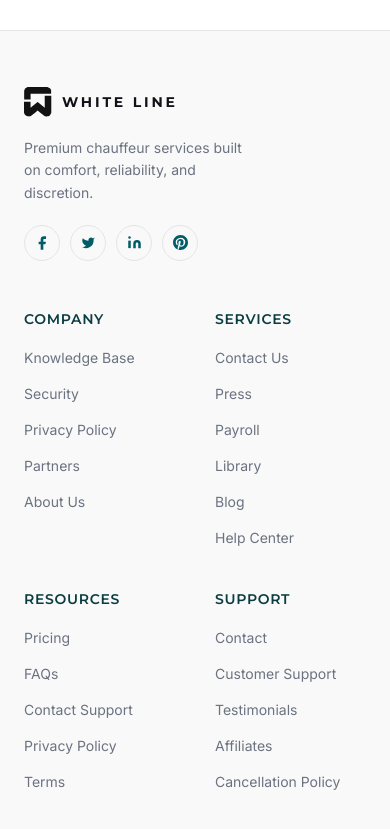
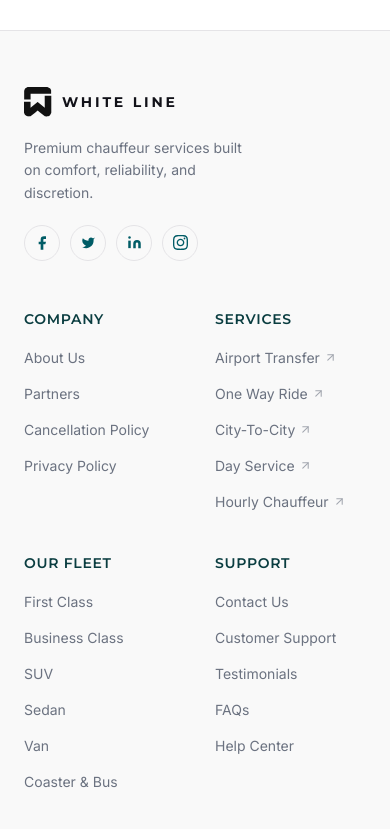
Before and after one commit to Markition-Private-Limited/white-line-next, a Next.js app: page /about in a window 390 px wide. Shown: the part 6098-6927 px from the top of the page. Built offline with nearby package versions, Linux system fonts and the light colour scheme.

Commit message:
Update navbar footer and fleet sections

```diff
--- a/app/fleet/page.tsx
+++ b/app/fleet/page.tsx
@@ -1,3 +1,4 @@
+import { Suspense } from 'react'
 import type { Metadata } from 'next'
 import FleetHero from '@/components/FleetHero'
 import FleetCarsSection from '@/components/FleetCarsSection'
@@ -12,7 +13,9 @@ export default function FleetPage() {
   return (
     <>
       <FleetHero />
-      <FleetCarsSection />
+      <Suspense>
+        <FleetCarsSection />
+      </Suspense>
       <AppSection />
     </>
   )
--- a/components/ServicesListSection.tsx
+++ b/components/ServicesListSection.tsx
@@ -1,5 +1,5 @@
 'use client'
-import { useRef } from 'react'
+import { useEffect, useRef } from 'react'
 import { motion, useScroll, useTransform } from 'framer-motion'
 import { ArrowRight } from 'lucide-react'
 import { useLanguage } from '../context/LanguageContext'
@@ -18,6 +18,9 @@ const STATIC = [
   { img: _src(s4), imgRight: false },
   { img: _src(s5), imgRight: true },
 ]
+
+// Fixed slugs matching items order: One-Way Ride, Hourly Chauffeur, City To City, Day Service, Airport Transfer
+const SLUGS = ['one-way-ride', 'hourly-chauffeur', 'city-to-city', 'day-service', 'airport-transfer']
 
 function ParallaxImage({ src, alt }: { src: string; alt: string }) {
   const ref = useRef<HTMLDivElement>(null)
@@ -79,12 +82,14 @@ function ServiceBlock({
   imgRight,
   explore,
   index,
+  slug,
 }: {
   item: ServiceItem
   img: string
   imgRight: boolean
   explore: string
   index: number
+  slug: string
 }) {
   const textBlock = (
     <motion.div
@@ -167,10 +172,12 @@ function ServiceBlock({
 
   return (
     <div
+      id={slug}
       className={`flex flex-col gap-10 lg:gap-14 items-center ${imgRight ? 'lg:flex-row' : 'lg:flex-row-reverse'}`}
       style={{
         paddingBlock: 'clamp(40px, 5vw, 72px)',
         borderTop: index === 0 ? 'none' : '1px solid rgba(0,0,0,0.07)',
+        scrollMarginTop: 90,
       }}
     >
       {textBlock}
@@ -182,6 +189,15 @@ function ServiceBlock({
 export default function ServicesListSection() {
   const { trans } = useLanguage()
   const { list } = trans.servicesPage
+
+  useEffect(() => {
+    const hash = window.location.hash.slice(1)
+    if (!hash) return
+    const el = document.getElementById(hash)
+    if (!el) return
+    const timer = setTimeout(() => el.scrollIntoView({ behavior: 'smooth', block: 'start' }), 300)
+    return () => clearTimeout(timer)
+  }, [])
 
   return (
     <section className="w-full bg-white" style={{ padding: 'clamp(72px, 9vw, 120px) 0 clamp(48px, 6vw, 80px)' }}>
@@ -247,6 +263,7 @@ export default function ServicesListSection() {
             imgRight={STATIC[i].imgRight}
             explore={list.explore}
             index={i}
+            slug={SLUGS[i]}
           />
         ))}
 
--- a/components/ServicesSection.tsx
+++ b/components/ServicesSection.tsx
@@ -20,11 +20,11 @@ import icon5 from '../assets/home_service/banner_icon/5.svg'
 const _getSrc = (i: unknown): string => (i as any).src ?? i as string
 
 const CARD_STATIC: { num: string; img: StaticImageData; icon: string }[] = [
-  { num: '01', img: oneWayImg,    icon: _getSrc(icon1) },
-  { num: '02', img: chauffeurImg, icon: _getSrc(icon2) },
+  { num: '01', img: airportImg,   icon: _getSrc(icon1) },
+  { num: '02', img: oneWayImg,    icon: _getSrc(icon2) },
   { num: '03', img: cityImg,      icon: _getSrc(icon3) },
   { num: '04', img: dayImg,       icon: _getSrc(icon4) },
-  { num: '05', img: airportImg,   icon: _getSrc(icon5) },
+  { num: '05', img: chauffeurImg, icon: _getSrc(icon5) },
 ]
 
 type CardData = { num: string; img: StaticImageData; icon: string; title: string; desc: string; explore: string }
--- a/layouts/Footer.tsx
+++ b/layouts/Footer.tsx
@@ -1,28 +1,70 @@
 'use client'
+import { ArrowUpLeft, ArrowUpRight } from 'lucide-react'
 import Link from 'next/link'
 import logoSvg from '../assets/fav_icon_black.svg'
 import { useLanguage } from '../context/LanguageContext'
+import { LANG_META } from '../lib/i18n'
 
 // hrefs never change — only labels come from translations
-const ENTITY_TYPE_HREFS = ['/knowledge-base', '/security', '/privacy', '/partners', '/about']
-const SERVICE_HREFS      = ['/contact', '/press', '/payrool', '/library', '/blog', '/help']
-const RESOURCE_HREFS     = ['/pricing', '/faq', '/contact', '/privacy', '/terms']
+const ENTITY_TYPE_HREFS = ['/privacy', '/partners', '/about']
+const SERVICE_HREFS      = [
+  '/services#airport-transfer',
+  '/services#one-way-ride',
+  '/services#city-to-city',
+  '/services#day-service',
+  '/services#hourly-chauffeur',
+]
+const RESOURCE_HREFS     = [
+  '/fleet?category=First%20Class',
+  '/fleet?category=Business%20Class',
+  '/fleet?category=SUV',
+  '/fleet?category=Sedan',
+  '/fleet?category=Van',
+  '/fleet?category=Coaster%20%26%20Bus',
+]
 const SUPPORT_HREFS      = ['/contact', '/customer-support', '/testimonials', '/affiliates', '/cancelation']
 
-function FooterColumn({ title, links }: { title: string; links: { label: string; to: string }[] }) {
+function scrollToHash(hash: string) {
+  const el = document.getElementById(hash)
+  if (!el) return
+  const top = el.getBoundingClientRect().top + window.scrollY - 90
+  window.scrollTo({ top, behavior: 'smooth' })
+}
+
+function FooterColumn({ title, links, showArrow = false, isRTL = false }: { title: string; links: { label: string; to: string }[]; showArrow?: boolean; isRTL?: boolean }) {
+  const Arrow = isRTL ? ArrowUpLeft : ArrowUpRight
   return (
     <div className="flex flex-col gap-4">
       <h4 className="text-sm font-semibold uppercase tracking-wider" style={{ color: '#0a3d40', fontFamily: 'Montserrat, sans-serif' }}>
         {title}
       </h4>
       <ul className="flex flex-col gap-3 list-none m-0 p-0">
-        {links.map((link) => (
-          <li key={link.to}>
-            <Link href={link.to} className="text-sm transition-colors hover:text-[#005C66]" style={{ color: '#6b7280', fontFamily: 'Inter, sans-serif' }}>
-              {link.label}
+        {links.map((link) => {
+          const hash = link.to.includes('#') ? link.to.split('#')[1] : null
+          return (
+          <li key={link.label}>
+            <Link
+              href={link.to}
+              onClick={hash ? (e) => {
+                if (window.location.pathname === '/services') {
+                  e.preventDefault()
+                  scrollToHash(hash)
+                }
+              } : undefined}
+              className="group inline-flex items-center gap-1 text-sm transition-all duration-200 ease-out hover:text-[#005C66] hover:scale-[1.04] origin-inline-start"
+              style={{ color: '#6b7280', fontFamily: 'Inter, sans-serif', display: 'inline-flex', transformOrigin: isRTL ? 'right' : 'left' }}
+            >
+              <span className="transition-all duration-200 group-hover:font-medium">{link.label}</span>
+              {showArrow && (
+                <Arrow
+                  size={13}
+                  className="flex-shrink-0 transition-all duration-200 opacity-60 group-hover:opacity-100 group-hover:text-[#005C66] group-hover:-translate-y-px group-hover:translate-x-px"
+                />
+              )}
             </Link>
           </li>
-        ))}
+          )
+        })}
       </ul>
     </div>
   )
@@ -40,15 +82,16 @@ function SocialIcon({ href, label, children }: { href: string; label: string; ch
 }
 
 export default function Footer() {
-  const { trans } = useLanguage()
+  const { trans, lang } = useLanguage()
   const { footer: f } = trans
   const { company, services, resources, support } = f.columns
+  const isRTL = LANG_META[lang].dir === 'rtl'
 
   const columns = [
-    { col: company,   hrefs: ENTITY_TYPE_HREFS },
-    { col: services,  hrefs: SERVICE_HREFS },
-    { col: resources, hrefs: RESOURCE_HREFS },
-    { col: support,   hrefs: SUPPORT_HREFS },
+    { col: company,   hrefs: ENTITY_TYPE_HREFS, arrow: false },
+    { col: services,  hrefs: SERVICE_HREFS,      arrow: true  },
+    { col: resources, hrefs: RESOURCE_HREFS,     arrow: false },
+    { col: support,   hrefs: SUPPORT_HREFS,      arrow: false },
   ]
 
   return (
@@ -75,17 +118,19 @@ export default function Footer() {
               <SocialIcon href="#" label="LinkedIn">
                 <svg width="15" height="15" viewBox="0 0 24 24" fill="currentColor"><path d="M16 8a6 6 0 0 1 6 6v7h-4v-7a2 2 0 0 0-2-2 2 2 0 0 0-2 2v7h-4v-7a6 6 0 0 1 6-6z" /><rect x="2" y="9" width="4" height="12" /><circle cx="4" cy="4" r="2" /></svg>
               </SocialIcon>
-              <SocialIcon href="#" label="Pinterest">
-                <svg width="15" height="15" viewBox="0 0 24 24" fill="currentColor"><path d="M12 0C5.373 0 0 5.373 0 12c0 5.084 3.163 9.426 7.627 11.174-.105-.949-.2-2.405.042-3.441.218-.937 1.407-5.965 1.407-5.965s-.359-.719-.359-1.782c0-1.668.967-2.914 2.171-2.914 1.023 0 1.518.769 1.518 1.69 0 1.029-.655 2.568-.994 3.995-.283 1.194.599 2.169 1.777 2.169 2.133 0 3.772-2.249 3.772-5.495 0-2.873-2.064-4.882-5.012-4.882-3.414 0-5.418 2.561-5.418 5.207 0 1.031.397 2.138.893 2.738a.36.36 0 0 1 .083.345l-.333 1.36c-.053.22-.174.267-.402.161-1.499-.698-2.436-2.889-2.436-4.649 0-3.785 2.75-7.262 7.929-7.262 4.163 0 7.398 2.967 7.398 6.931 0 4.136-2.607 7.464-6.227 7.464-1.216 0-2.359-.632-2.75-1.378l-.748 2.853c-.271 1.043-1.002 2.35-1.492 3.146C9.57 23.812 10.763 24 12 24c6.627 0 12-5.373 12-12S18.627 0 12 0z" /></svg>
+              <SocialIcon href="#" label="Instagram">
+                <svg width="15" height="15" viewBox="0 0 24 24" fill="currentColor"><path d="M12 2.163c3.204 0 3.584.012 4.85.07 3.252.148 4.771 1.691 4.919 4.919.058 1.265.069 1.645.069 4.849 0 3.205-.012 3.584-.069 4.849-.149 3.225-1.664 4.771-4.919 4.919-1.266.058-1.644.07-4.85.07-3.204 0-3.584-.012-4.849-.07-3.26-.149-4.771-1.699-4.919-4.92-.058-1.265-.07-1.644-.07-4.849 0-3.204.013-3.583.07-4.849.149-3.227 1.664-4.771 4.919-4.919 1.266-.057 1.645-.069 4.849-.069zm0-2.163c-3.259 0-3.667.014-4.947.072-4.358.2-6.78 2.618-6.98 6.98-.059 1.281-.073 1.689-.073 4.948 0 3.259.014 3.668.072 4.948.2 4.358 2.618 6.78 6.98 6.98 1.281.058 1.689.072 4.948.072 3.259 0 3.668-.014 4.948-.072 4.354-.2 6.782-2.618 6.979-6.98.059-1.28.073-1.689.073-4.948 0-3.259-.014-3.667-.072-4.947-.196-4.354-2.617-6.78-6.979-6.98-1.281-.059-1.69-.073-4.949-.073zm0 5.838c-3.403 0-6.162 2.759-6.162 6.162s2.759 6.163 6.162 6.163 6.162-2.759 6.162-6.163c0-3.403-2.759-6.162-6.162-6.162zm0 10.162c-2.209 0-4-1.79-4-4 0-2.209 1.791-4 4-4s4 1.791 4 4c0 2.21-1.791 4-4 4zm6.406-11.845c-.796 0-1.441.645-1.441 1.44s.645 1.44 1.441 1.44c.795 0 1.439-.645 1.439-1.44s-.644-1.44-1.439-1.44z"/></svg>
               </SocialIcon>
             </div>
           </div>
           <div className="grid grid-cols-2 gap-10 sm:grid-cols-4">
-            {columns.map(({ col, hrefs }) => (
+            {columns.map(({ col, hrefs, arrow }) => (
               <FooterColumn
                 key={col.title}
                 title={col.title}
                 links={col.links.map((label, i) => ({ label, to: hrefs[i] ?? '#' }))}
+                showArrow={arrow}
+                isRTL={isRTL}
               />
             ))}
           </div>
--- a/lib/i18n.ts
+++ b/lib/i18n.ts
@@ -19,10 +19,10 @@ const en = {
   nav: {
     links: [
       { label: 'Home',       to: '/' },
-      { label: 'About',      to: '/about' },
-      { label: 'Services',   to: '/services' },
-      { label: 'Fleet',      to: '/fleet' },
-      { label: 'B2B',        to: '/b2b/login' },
+      { label: 'About Us',           to: '/about' },
+      { label: 'Our Services',       to: '/services' },
+      { label: 'Our Fleet',          to: '/fleet' },
+      { label: 'White Line Partners', to: '/b2b/login' },
       { label: 'Contact Us', to: '/contact' },
     ],
     download: 'Download Now',
@@ -62,11 +62,11 @@ const en = {
     sub: 'WhiteLane delivers premium chauffeur transportation for people who value comfort, reliability, and exceptional service. From airport transfers to corporate journeys, every ride is designed to make growing more effortless.',
     explore: 'Explore Service',
     cards: [
+      { title: 'Airport Transfer',   desc: 'Reliable and comfortable airport pick-ups and drop-offs with a professional chauffeur.' },
       { title: 'One-Way Ride',       desc: 'Door-to-door premium transport from/to any destination, worry-less on budget.' },
-      { title: 'Hourly Chauffeur',   desc: 'Book a driver on the hour, flexible throughout your busy schedule.' },
       { title: 'City to City',       desc: 'Smooth and comfortable rides for all inter-city and regional trips.' },
       { title: 'Day Service',        desc: 'Professional transportation for meetings, events, and excursions.' },
-      { title: 'Airport Transfer',   desc: 'Reliable and comfortable airport pick-ups and drop-offs with a professional chauffeur.' },
+      { title: 'Hourly Chauffeur',   desc: 'Book a driver on the hour, flexible throughout your busy schedule.' },
     ],
   },
 
@@ -191,10 +191,10 @@ const en = {
   footer: {
     tagline: 'Premium chauffeur services built on comfort, reliability, and discretion.',
     columns: {
-      company:   { title: 'Company',   links: ['Knowledge Base', 'Security', 'Privacy Policy', 'Partners', 'About Us'] },
-      services:  { title: 'Services',  links: ['Contact Us', 'Press', 'Payroll', 'Library', 'Blog', 'Help Center'] },
-      resources: { title: 'Resources', links: ['Pricing', 'FAQs', 'Contact Support', 'Privacy Policy', 'Terms'] },
-      support:   { title: 'Support',   links: ['Contact', 'Customer Support', 'Testimonials', 'Affiliates', 'Cancellation Policy'] },
+      company:   { title: 'Company',   links: ['About Us','Partners','Cancellation Policy','Privacy Policy',  ] },
+      services:  { title: 'Services',  links: ['Airport Transfer', 'One Way Ride', 'City-To-City', 'Day Service', 'Hourly Chauffeur'] },
+      resources: { title: 'Our Fleet', links: ['First Class', 'Business Class', 'SUV', 'Sedan', 'Van', 'Coaster & Bus'] },
+      support:   { title: 'Support',   links: ['Contact Us', 'Customer Support', 'Testimonials', 'FAQs', 'Help Center'] },
     },
   },
 
@@ -372,10 +372,10 @@ const ar: typeof en = {
   nav: {
     links: [
       { label: 'الرئيسية',   to: '/' },
-      { label: 'من نحن',     to: '/about' },
-      { label: 'الخدمات',    to: '/services' },
-      { label: 'الأسطول',   to: '/fleet' },
-      { label: 'للشركات',   to: '/b2b/login' },
+      { label: 'من نحن',         to: '/about' },
+      { label: 'خدماتنا',       to: '/services' },
+      { label: 'أسطولنا',       to: '/fleet' },
+      { label: 'شركاء وايت لاين', to: '/b2b/login' },
       { label: 'تواصل معنا', to: '/contact' },
     ],
     download: 'حمّل الآن',
@@ -415,11 +415,11 @@ const ar: typeof en = {
     sub: 'تقدم وايت لاين خدمات نقل فاخرة للذين يقدّرون الراحة والموثوقية والخدمة المتميزة. من نقل المطار إلى رحلات الأعمال، كل رحلة مصممة لتجعل حياتك أكثر سلاسة.',
     explore: 'استعرض الخدمة',
     cards: [
+      { title: 'نقل المطار',    desc: 'استقبال وتوصيل موثوق ومريح مع سائق محترف.' },
       { title: 'رحلة أحادية',   desc: 'نقل فاخر من وإلى أي وجهة، ودون قلق على الميزانية.' },
-      { title: 'سائق بالساعة', desc: 'احجز سائقاً بالساعة، مرونة تامة طوال يومك المزدحم.' },
       { title: 'بين المدن',     desc: 'رحلات سلسة ومريحة لجميع التنقلات بين المدن والمناطق.' },
       { title: 'خدمة اليوم',   desc: 'نقل احترافي للاجتماعات والفعاليات والمهمات الخاصة.' },
-      { title: 'نقل المطار',    desc: 'استقبال وتوصيل موثوق ومريح مع سائق محترف.' },
+      { title: 'سائق بالساعة', desc: 'احجز سائقاً بالساعة، مرونة تامة طوال يومك المزدحم.' },
     ],
   },
 
@@ -568,10 +568,10 @@ const ar: typeof en = {
   footer: {
     tagline: 'خدمات سائق راقية مبنية على الراحة والموثوقية والخصوصية.',
     columns: {
-      company:   { title: 'الشركة',   links: ['قاعدة المعرفة', 'الأمان', 'سياسة الخصوصية', 'الشركاء', 'من نحن'] },
-      services:  { title: 'الخدمات', links: ['تواصل معنا', 'الصحافة', 'الرواتب', 'المكتبة', 'المدونة', 'مركز المساعدة'] },
-      resources: { title: 'الموارد',  links: ['الأسعار', 'الأسئلة الشائعة', 'دعم العملاء', 'سياسة الخصوصية', 'الشروط والأحكام'] },
-      support:   { title: 'الدعم',   links: ['تواصل', 'خدمة العملاء', 'التقييمات', 'المنتسبون', 'سياسة الإلغاء'] },
+      company:   { title: 'الشركة',   links: ['سياسة الخصوصية', 'الشركاء', 'من نحن'] },
+      services:  { title: 'الخدمات', links: ['نقل المطار', 'رحلة أحادية', 'بين المدن', 'خدمة اليوم', 'سائق بالساعة'] },
+      resources: { title: 'أسطولنا', links: ['الدرجة الأولى', 'درجة الأعمال', 'إس يو في', 'سيدان', 'فان', 'كوستر وباص'] },
+      support:   { title: 'الدعم',   links: ['تواصل معنا', 'خدمة العملاء', 'التقييمات', 'المنتسبون', 'سياسة الإلغاء'] },
     },
   },
 
@@ -714,7 +714,7 @@ const ar: typeof en = {
       sub: 'مجموعتنا المُصانة بعناية من المركبات الفاخرة تمثل قمة الرفاهية في عالم السيارات. كل طراز في أسطولنا يخضع لفحوصات دقيقة متعددة النقاط وتجهيز احترافي.',
       luggages: 'حقيبة',
       persons: 'راكب',
-      filters: ['الكل', 'الدرجة الأولى', 'درجة الأعمال', 'SUV', 'سيدان', 'فان', 'كوستر وباص'],
+      filters: ['الكل', 'الدرجة الأولى', 'درجة الأعمال', 'إس يو في', 'سيدان', 'فان', 'كوستر وباص'],
       desc: 'فسيحة وأنيقة ومتعددة الاستخدامات',
     },
   },
```
Also changed, not shown: components/FleetCarsSection.tsx (+24 -1 lines), .claude/launch.json.
